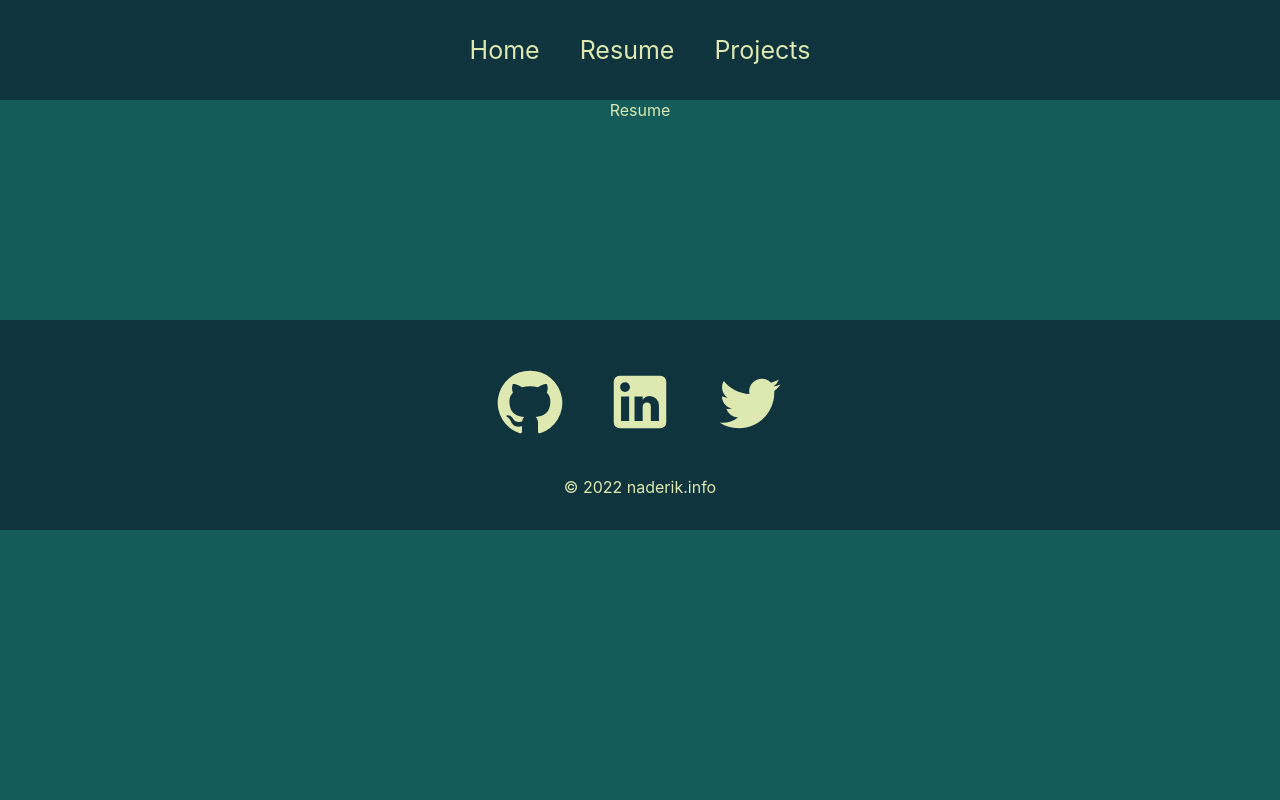
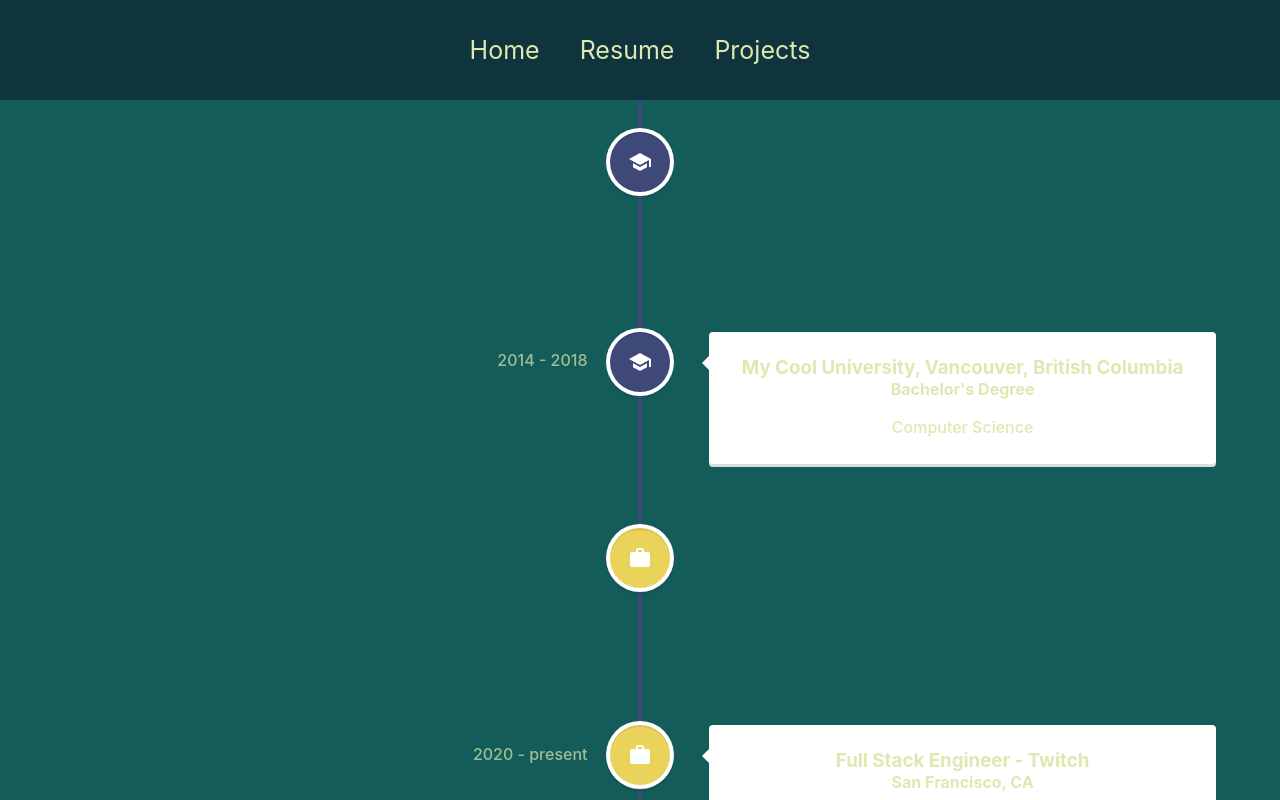
Before and after one commit to naderik/react-e-portfolio, a React (Create React App) app: page /resume in a window 1280 px wide. Shown: the top 800 px of the page. Built offline with nearby package versions, Linux system fonts and the light colour scheme.

Commit message:
add dummy resume

```diff
--- a/src/pages/Resume.js
+++ b/src/pages/Resume.js
@@ -1,9 +1,78 @@
-import React from 'react'
+import React from "react";
+import {
+  VerticalTimeline,
+  VerticalTimelineElement,
+} from "react-vertical-timeline-component";
+import "react-vertical-timeline-component/style.min.css";
+import SchoolIcon from "@mui/icons-material/School";
+import WorkIcon from "@mui/icons-material/Work";
 
 function Resume() {
   return (
-    <div>Resume</div>
-  )
+    <div className="experience">
+      <VerticalTimeline lineColor="#3e497a">
+        <VerticalTimelineElement
+          className="vertical-timeline-element--education"
+          date="2010 - 2014"
+          iconStyle={{ background: "#3e497a", color: "#fff" }}
+          icon={<SchoolIcon />}
+        >
+          <h3 className="vertical-timeline-element-title">
+            My Random High School, Random Place, Random State
+          </h3>
+          <p> High School Diploma</p>
+        </VerticalTimelineElement>
+        <VerticalTimelineElement
+          className="vertical-timeline-element--education"
+          date="2014 - 2018"
+          iconStyle={{ background: "#3e497a", color: "#fff" }}
+          icon={<SchoolIcon />}
+        >
+          <h3 className="vertical-timeline-element-title">
+            My Cool University, Vancouver, British Columbia
+          </h3>
+
+          <h4 className="vertical-timeline-element-subtitle">
+            Bachelor's Degree
+          </h4>
+
+          <p> Computer Science</p>
+        </VerticalTimelineElement>
+        <VerticalTimelineElement
+          className="vertical-timeline-element--work"
+          date="2018 - 2020"
+          iconStyle={{ background: "#e9d35b", color: "#fff" }}
+          icon={<WorkIcon />}
+        >
+          <h3 className="vertical-timeline-element-title">
+            Back End Engineer - Google
+          </h3>
+          <h4 className="vertical-timeline-element-subtitle">
+            San Francisco, CA
+          </h4>
+          <p>Developed the backend infrastructure for 3 projects.</p>
+        </VerticalTimelineElement>
+
+        <VerticalTimelineElement
+          className="vertical-timeline-element--work"
+          date="2020 - present"
+          iconStyle={{ background: "#e9d35b", color: "#fff" }}
+          icon={<WorkIcon />}
+        >
+          <h3 className="vertical-timeline-element-title">
+            Full Stack Engineer - Twitch
+          </h3>
+          <h4 className="vertical-timeline-element-subtitle">
+            San Francisco, CA
+          </h4>
+          <p>
+            Helped the team launch 2 major features by working both in the front
+            end and back end.
+          </p>
+        </VerticalTimelineElement>
+      </VerticalTimeline>
+    </div>
+  );
 }
 
-export default Resume
+export default Resume;
```
